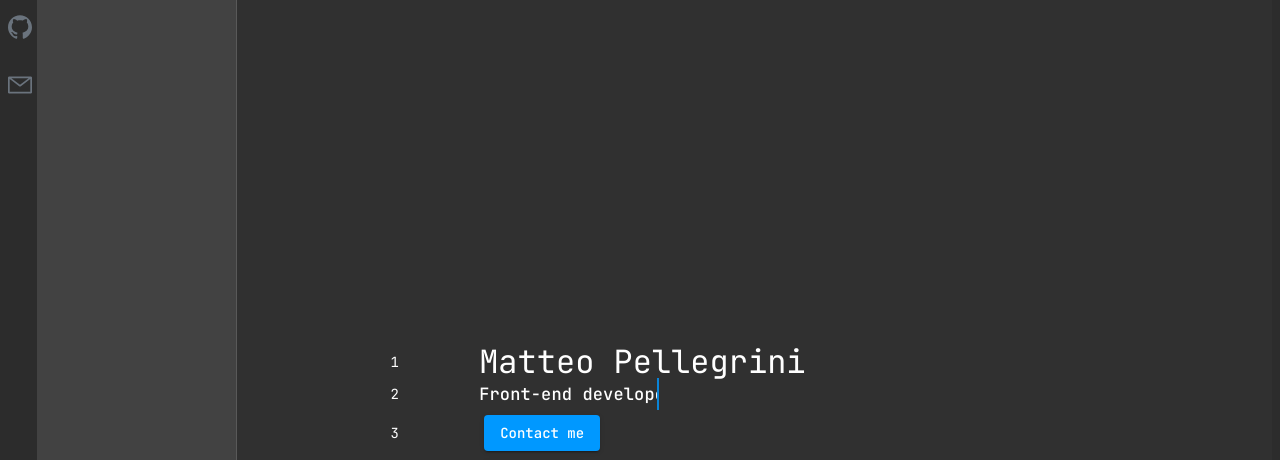
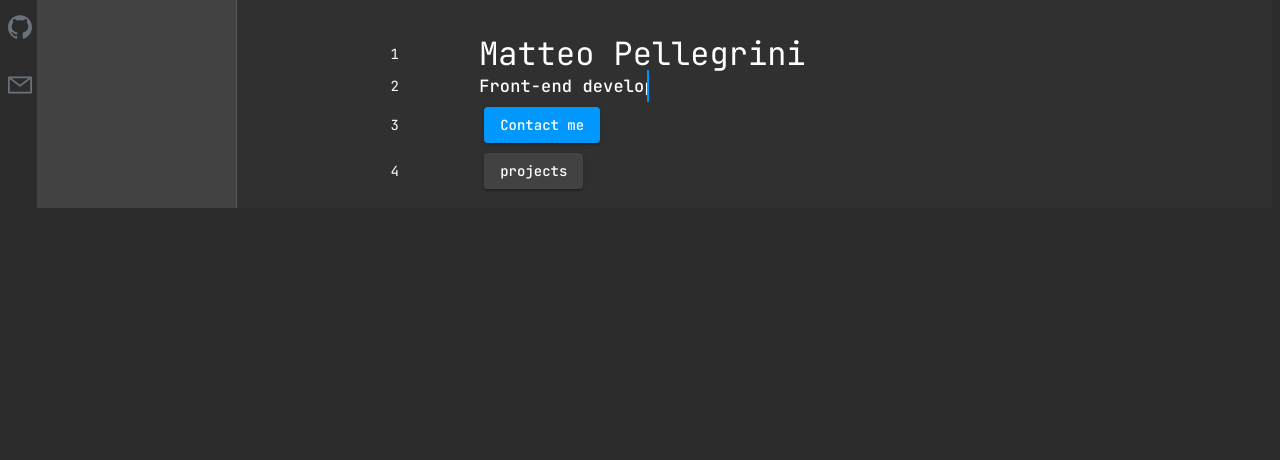
Before and after one commit to Cruyff97/Portfolio-VisualStudioCodeTheme-Angular, an Angular app: page / in a window 1280 px wide. Shown: the part 166-626 px from the top of the page. Built offline with nearby package versions, Linux system fonts and the light colour scheme.

Commit message:
fix style home

```diff
--- a/src/app/home/home.component.scss
+++ b/src/app/home/home.component.scss
@@ -1,3 +1,6 @@
+html{
+    height: 100vh;
+}
 .hometitle {
     font-size: 32px;
   display: grid;
@@ -7,7 +10,6 @@
 .homedivTitle{
 
     margin-top: 110px;
-    height: 100vh;
     display: grid;
     place-content: center;
 }
```
